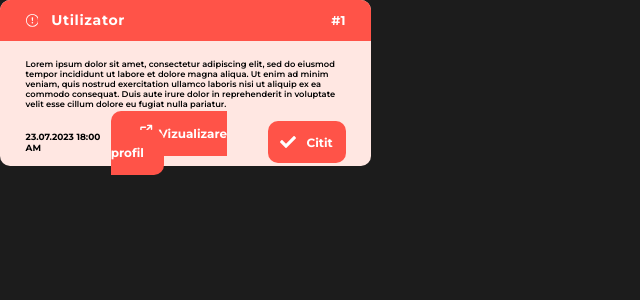
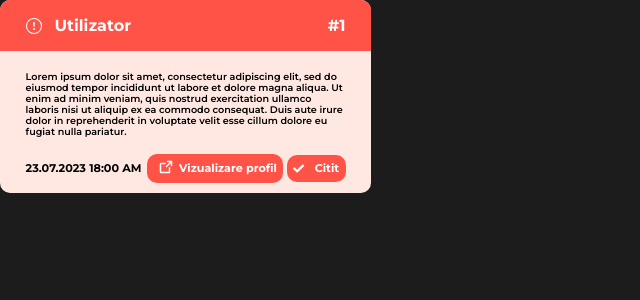
Before and after one commit to cristinel24/cooking-app, a React (Vite) app in the folder front/: page /Page in a window 1280 px wide. Shown: the top 300 px of the page, without its empty margins (0-640 px from the left). Built offline with nearby package versions, Linux system fonts and the light colour scheme.

Commit message:
change css

```diff
--- a/front/src/components/AdminBox/index.css
+++ b/front/src/components/AdminBox/index.css
@@ -1,4 +1,4 @@
-a {
+.admin-footer-right a {
     text-decoration: none;
 }
 
@@ -9,7 +9,7 @@ a {
         margin: 0;
         background-color: var(--corpcaseta);
         width: 29vw;
-        height: 13vw;
+        height: auto;
     }
 
     .admin-header {
@@ -25,6 +25,7 @@ a {
     }
 
     .admin-header-left {
+        margin: 0;
         display: flex;
         align-items: center;
         justify-content: center;
@@ -33,71 +34,80 @@ a {
     .admin-header .admin-header-left-title {
         margin: 0;
         margin-left: 1vw;
-        font-size: 1.1vw;
-        letter-spacing: 0.05vw;
+        font-size: 1rem;
     }
 
     .admin-header-left .admin-header-left-img {
-        width: 1vw;
-        height: 1vw;
+        margin: 0;
+        width: 1rem;
+        height: 1rem;
     }
 
     .admin-header-right {
+        margin: 0;
         font-weight: 700;
-        font-size: 1vw;
+        font-size: 1rem;
     }
 
     .admin-content .admin-content-description {
         padding: 0.8vw 2vw 0.3vw 2vw;
-        font-size: 0.65vw;
-        font-weight: 520;
+        font-size: 0.6rem;
+        font-weight: 600;
     }
 
     .admin-footer {
         display: flex;
         justify-content: space-between;
         align-items: center;
+        padding-bottom: 0.5vw;
     }
 
     .admin-footer-left .admin-footer-left-description {
         font-weight: 700;
         padding-left: 2vw;
-        font-size: 0.7vw;
+        font-size: 0.7rem;
     }
 
     .admin-footer-right {
         display: flex;
+        flex-direction: row;
+        gap: 0.3vw;
         padding-right: 2vw;
         justify-content: center;
         align-items: center;
     }
 
     .admin-footer-right .admin-footer-right-customButtons-img {
-        padding-left: 0.2vw;
-        width: 1.2vw;
-        height: 1.2vw;
+        width: 1rem;
+        height: 1rem;
     }
 
-    .admin-footer-right-customButtons-view button {
+    .admin-footer-right-customButtons-view .link {
+        margin: 0;
+        border: 0;
         display: flex;
         justify-content: center;
         align-items: center;
-        font-size: 0.1rem;
-        padding: 0.1vw;
-        padding-right: 1vw;
-        padding-left: 1vw;
-        border: 0;
+        padding: 0.3rem;
+        font-size: 0.7rem;
+        padding-right: 0.5vw;
+        padding-left: 0.5vw;
     }
 
-    .admin-footer-right-customButtons-read button {
+    .admin-footer-right-customButtons-read .actionbutton {
+        margin: 0;
+        border: 0;
         display: flex;
         justify-content: center;
         align-items: center;
-        font-size: 1rem;
-        padding: 1vw;
-        padding-right: 1vw;
-        padding-left: 1vw;
-        border: 0;
+        font-size: 0.7rem;
+        padding: 0.4rem;
+        padding-right: 0.5vw;
+        padding-left: 0.5vw;
+    }
+
+    .admin-footer-right-customButtons-read .actionbutton_text {
+        font-size: 0.7rem;
     }
 }
 
@@ -109,7 +119,7 @@ a {
         margin: 0;
         background-color: var(--corpcaseta);
         width: 68vw;
-        height: 23vw;
+        height: auto;
     }
 
     .admin-header {
@@ -125,6 +135,7 @@ a {
     }
 
     .admin-header-left {
+        margin: 0;
         display: flex;
         align-items: center;
         justify-content: center;
@@ -133,72 +144,80 @@ a {
     .admin-header .admin-header-left-title {
         margin: 0;
         margin-left: 1vw;
-        font-size: 2vw;
-        letter-spacing: 0.05vw;
+        font-size: 1.2rem;
     }
 
     .admin-header-left .admin-header-left-img {
-        width: 2vw;
-        height: 2vw;
-        padding-bottom: 0.2vw;
+        margin: 0;
+        width: 1.2rem;
+        height: 1.2rem;
     }
 
     .admin-header-right {
+        margin: 0;
         font-weight: 700;
-        font-size: 1.6vw;
+        font-size: 1rem;
     }
 
     .admin-content .admin-content-description {
-        font-weight: 510;
+        font-weight: 580;
         padding: 1.2vw 3vw 1vw 3vw;
-        font-size: 1.4vw;
+        font-size: 0.7rem;
     }
 
     .admin-footer {
         display: flex;
         justify-content: space-between;
         align-items: center;
+        padding-bottom: 0.5vw;
     }
 
     .admin-footer-left .admin-footer-left-description {
         font-weight: 600;
         padding-left: 3vw;
-        font-size: 1.5vw;
+        font-size: 0.8rem;
     }
 
     .admin-footer-right {
         display: flex;
+        flex-direction: row;
+        gap: 1vw;
         padding-right: 3vw;
         justify-content: center;
         align-items: center;
     }
 
     .admin-footer-right .admin-footer-right-customButtons-img {
-        padding-left: 0.4vw;
-        width: 1.4vw;
-        height: 1.4vw;
+        width: 1rem;
+        height: 1rem;
     }
 
-    .admin-footer-right-customButtons-view button {
+    .admin-footer-right-customButtons-view .link {
+        margin: 0;
+        border: 0;
         display: flex;
         justify-content: center;
         align-items: center;
-        font-size: 0.1rem;
-        padding: 0.1vw;
+        padding: 0.5vw;
+        font-size: 0.85rem;
         padding-right: 1vw;
         padding-left: 1vw;
-        border: 0;
     }
 
-    .admin-footer-right-customButtons-read button {
+    .admin-footer-right-customButtons-read .actionbutton {
+        margin: 0;
+        border: 0;
         display: flex;
         justify-content: center;
         align-items: center;
-        font-size: 1rem;
-        padding: 1vw;
+        font-size: 0.85rem;
+        padding: 0.8vw;
         padding-right: 1vw;
         padding-left: 1vw;
-        border: 0;
+    }
+
+    .admin-footer-right-customButtons-read .actionbutton_text {
+        font-size: 0.9rem;
     }
 }
 
@@ -210,7 +229,7 @@ a {
         margin: 0;
         background-color: var(--corpcaseta);
         width: 75vw;
-        height: 31vw;
+        height: auto;
     }
 
     .admin-header {
@@ -226,6 +245,7 @@ a {
     }
 
     .admin-header-left {
+        margin: 0;
         display: flex;
         align-items: center;
         justify-content: center;
@@ -234,71 +254,80 @@ a {
     .admin-header .admin-header-left-title {
         margin: 0;
         margin-left: 1vw;
-        font-size: 2.5vw;
-        letter-spacing: 0.05vw;
+        font-size: 0.8rem;
     }
 
     .admin-header-left .admin-header-left-img {
-        width: 3vw;
-        height: 3vw;
-        padding-bottom: 0.3vw;
+        margin: 0;
+        width: 0.7rem;
+        height: 0.7rem;
     }
 
     .admin-header-right {
+        margin: 0;
         font-weight: 700;
-        font-size: 2.2vw;
+        font-size: 0.65rem;
     }
 
     .admin-content .admin-content-description {
-        font-weight: 520;
+        font-weight: 580;
         padding: 2vw 4vw 1vw 4vw;
-        font-size: 1.6vw;
+        font-size: 0.45rem;
     }
 
     .admin-footer {
         display: flex;
         justify-content: space-between;
         align-items: center;
+        padding-bottom: 1vw;
     }
 
     .admin-footer-left .admin-footer-left-description {
+        margin: 0;
         font-weight: 600;
         padding-left: 4vw;
-        font-size: 1.9vw;
+        font-size: 0.5rem;
     }
 
     .admin-footer-right {
         display: flex;
-        padding-right: 4vw;
+        flex-direction: row;
+        gap: 0.4vw;
+        padding-right: 2vw;
         justify-content: center;
         align-items: center;
     }
 
     .admin-footer-right .admin-footer-right-customButtons-img {
-        padding-left: 0.2vw;
-        width: 2vw;
-        height: 2vw;
+        width: 0.7rem;
+        height: 0.7rem;
     }
 
-    .admin-footer-right-customButtons-view button {
+    .admin-footer-right-customButtons-view .link {
+        margin: 0;
+        border: 0;
         display: flex;
         justify-content: center;
         align-items: center;
-        font-size: 0.1rem;
-        padding: 0.1vw;
+        padding: 0.3vw;
+        font-size: 0.5rem;
         padding-right: 1vw;
         padding-left: 1vw;
-        border: 0;
     }
 
-    .admin-footer-right-customButtons-read button {
+    .admin-footer-right-customButtons-read .actionbutton {
+        margin: 0;
+        border: 0;
         display: flex;
         justify-content: center;
         align-items: center;
-        font-size: 1rem;
-        padding: 1vw;
+        font-size: 0.5rem;
+        padding: 0.6vw;
         padding-right: 1vw;
         padding-left: 1vw;
-        border: 0;
+    }
+
+    .admin-footer-right-customButtons-read .actionbutton_text {
+        font-size: 0.5rem;
     }
 }
```
